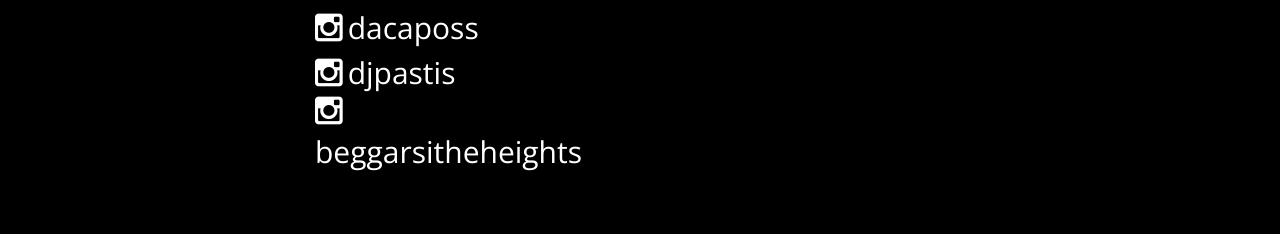
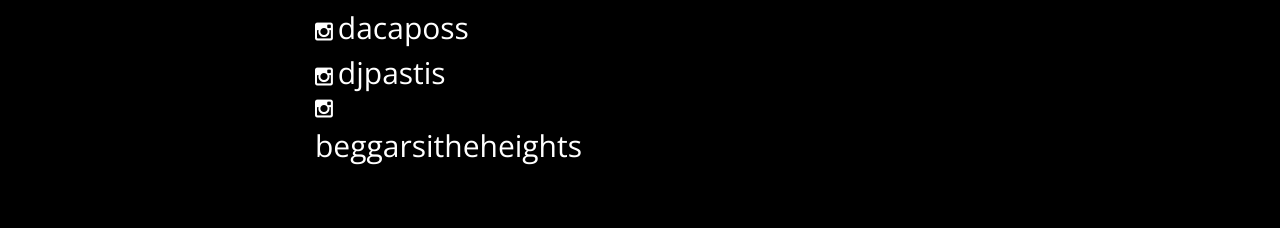
Before and after one commit to PhilippeRicard/PhilippeRicard.github.io, a plain HTML site: page index.html in a window 1280 px wide. Shown: the part 1186-1420 px from the top of the page. Drawn offline with nearby package versions, Linux system fonts and the light colour scheme.

Commit message:
Update index.html

```diff
--- a/index.html
+++ b/index.html
@@ -59,9 +59,9 @@ http://www.tooplate.com/view/2096-individual
                                 <iframe width="560" height="315" src="https://www.youtube.com/embed/z0A_Ik6TTn0" frameborder="0" allow="autoplay; encrypted-media" allowfullscreen></iframe>
 
 
-                <i class="fa fa-instagram" aria-hidden="true" style="font-size: 1.7em; color: white;"></i> <a href="#tm-section-2">dacaposs</a> <br>
-                <i class="fa fa-instagram" aria-hidden="true" style="font-size: 1.7em; color: white;"></i> <a href="#tm-section-2">djpastis</a> <br>
-                <i class="fa fa-instagram" aria-hidden="true" style="font-size: 1.7em; color: white;"></i> <a href="#tm-section-2">beggarsitheheights</a> <br>
+                <i class="fa fa-instagram" aria-hidden="true" style="font-size: 1.1em; color: white;"></i> <a href="#tm-section-2">dacaposs</a> <br>
+                <i class="fa fa-instagram" aria-hidden="true" style="font-size: 1.1em; color: white;"></i> <a href="#tm-section-2">djpastis</a> <br>
+                <i class="fa fa-instagram" aria-hidden="true" style="font-size: 1.1em; color: white;"></i> <a href="#tm-section-2">beggarsitheheights</a> <br>
 
 
               </article>
```
